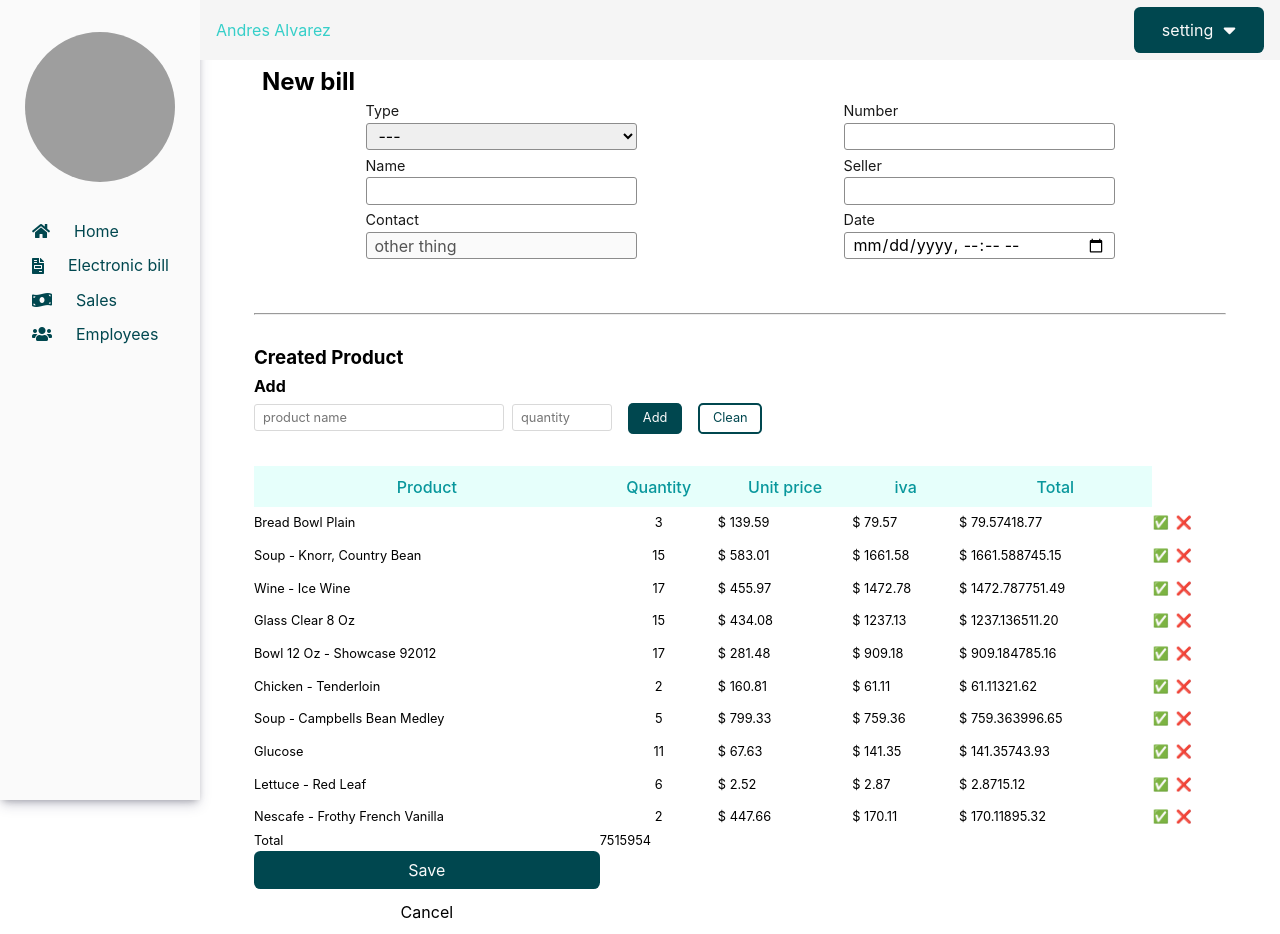
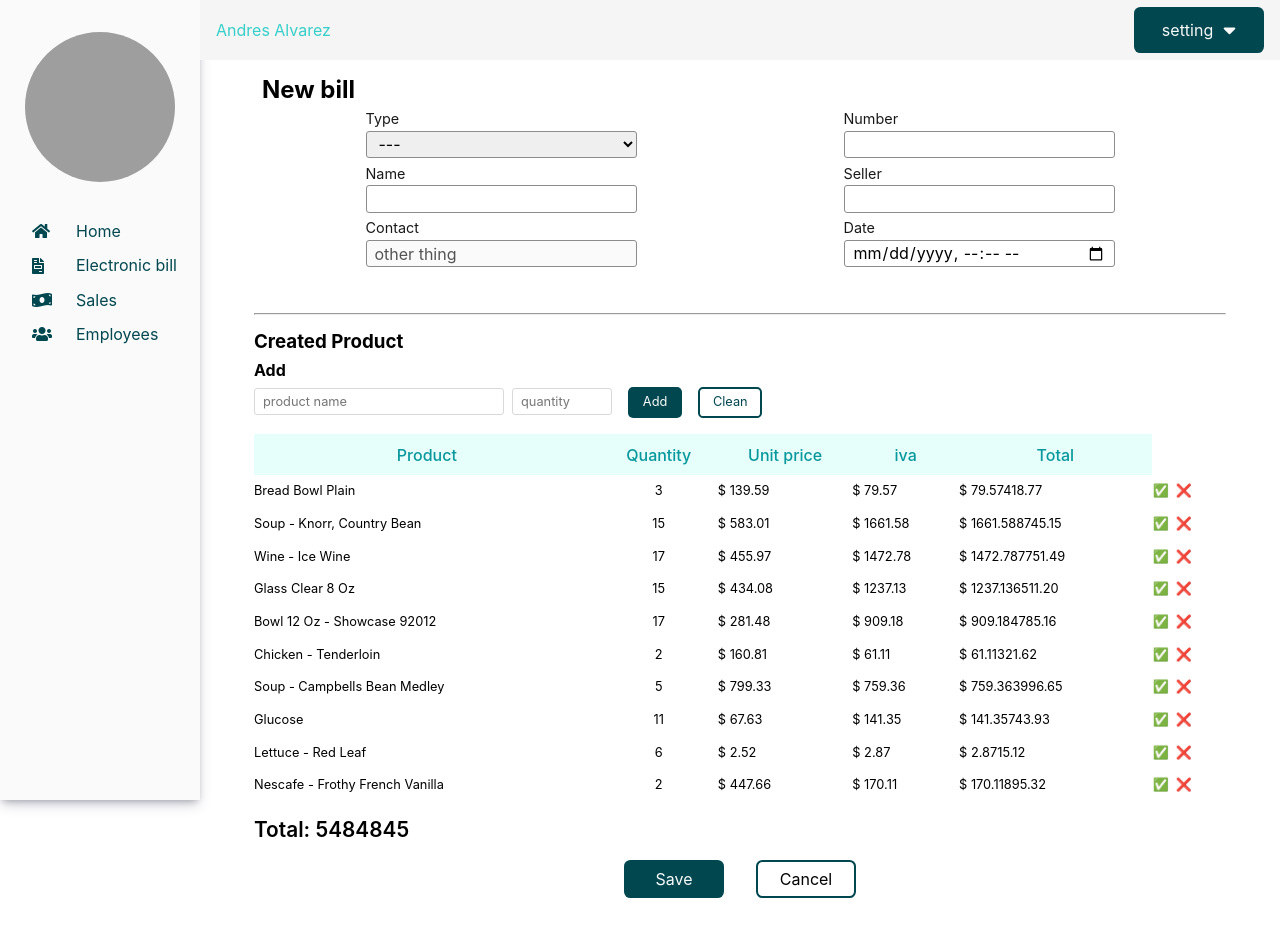
Before and after one commit to andresalvarezb/sales-platform-fn, a React (Create React App) app: page / in a window 1280 px wide. Built offline with nearby package versions, Linux system fonts and the light colour scheme; grey boxes are pictures that could not be loaded.

Commit message:
Create the buttons for send the bill

```diff
--- a/src/components/AsideBar/asidebar.css
+++ b/src/components/AsideBar/asidebar.css
@@ -37,6 +37,10 @@
     color: var(--color-1-1);
 }
 
+.Sidebar-items i {
+    width: 20px;
+}
+
 .Sidebar-nav li:hover .Sidebar-items {
     color: var(--color-1-3);
 }
--- a/src/components/MainDashboard/FormProduct/index.jsx
+++ b/src/components/MainDashboard/FormProduct/index.jsx
@@ -2,7 +2,7 @@ import React from 'react';
 import './formproduct.css'
 
 function FormProduct() {
-	return <div className='WrapperFormProduct u-my-2'>
+	return <div className='WrapperFormProduct u-my-1'>
 		<h3 className='WrapperFormProduct-h3'>Created Product</h3>
 		<h4 className='WrapperFormProduct-h4 u-my-0'>Add</h4>
 		<form className='FormProduct'>
--- a/src/components/MainDashboard/Table/index.jsx
+++ b/src/components/MainDashboard/Table/index.jsx
@@ -72,16 +72,17 @@ function Table() {
 						<TableRow product={product} key={product.id} />
 					))
 				}
-				<tr className='TableBody-total'>
-					<td>Total</td>
-					<td>7515954</td>
-				</tr>
-				<tr>
-					<button className='btn btn--primary ' type='submit'>Save</button>
-					<button className='btn' type='reset'>Cancel</button>
-				</tr>
 			</tbody>
 		</table>
+		<footer className='FooterBill'>
+			<div className='FooterBill-total'>
+				<p>Total: {5484845}</p>
+			</div>
+			<div className='FooterBill-containerButtons'>
+				<button className='btn btn--primary FooterBill-button' type='submit'>Save</button>
+				<button className='btn FooterBill-button' type='reset'>Cancel</button>
+			</div>
+		</footer>
 	</>
 }
 
--- a/src/components/MainDashboard/Table/table.css
+++ b/src/components/MainDashboard/Table/table.css
@@ -14,3 +14,36 @@
     font-size: 1rem;
     font-weight: 500;
 }
+
+.TableBody-total td{
+    margin-block: 1rem;
+
+}
+
+.FooterBill {
+    margin: 0.5rem 0;
+}
+
+.FooterBill-total {
+    padding: 0.5rem 0;
+}
+
+.FooterBill-total p {
+    font-size: 1.3rem;
+    font-weight: 600;
+}
+
+.FooterBill-containerButtons {
+    margin-top: 0.5rem;
+    display: flex;
+    align-items: center;
+    justify-content: center;
+    gap: 2rem;
+}
+
+.FooterBill-containerButtons button {
+    width: 100px;
+}
+.FooterBill-containerButtons button:last-child {
+    border-color: var(--color-1-1);
+}
--- a/src/components/MainDashboard/maindashboard.css
+++ b/src/components/MainDashboard/maindashboard.css
@@ -10,6 +10,7 @@
     align-items: center;
     max-width: 1100px;
     margin: auto;
+    padding: 0.5rem 0;
     box-shadow: rgba(50, 50, 93, 0.25) 0px 6px 12px -2px, rgba(0, 0, 0, 0.3) 0px 3px 7px -3px;
 }
 
@@ -19,7 +20,7 @@
 }
 
 hr {
-    margin: 1rem 0;
+    margin: 0.5rem 0;
 }
 
 @media (max-width: 1300px) {
--- a/src/routes/Dashboard/dashboard.css
+++ b/src/routes/Dashboard/dashboard.css
@@ -2,6 +2,7 @@
     display: grid;
     grid-template-columns: 200px 1fr;
     grid-template-rows: 60px calc(100vh - 60px);
+    /* grid-template-rows: 60px 1fr; */
     grid-template-areas:
     "asideBar header"
     "asideBar main";
```
